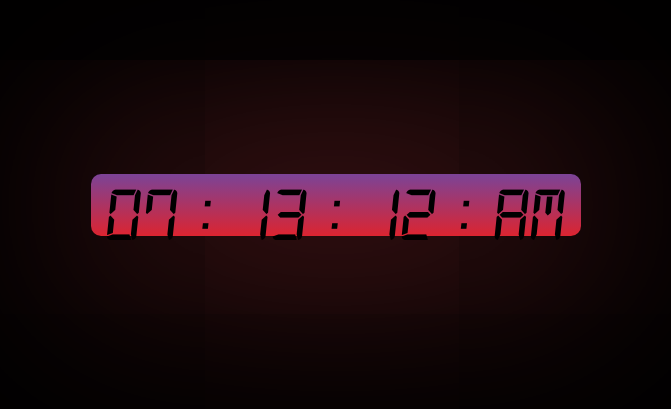
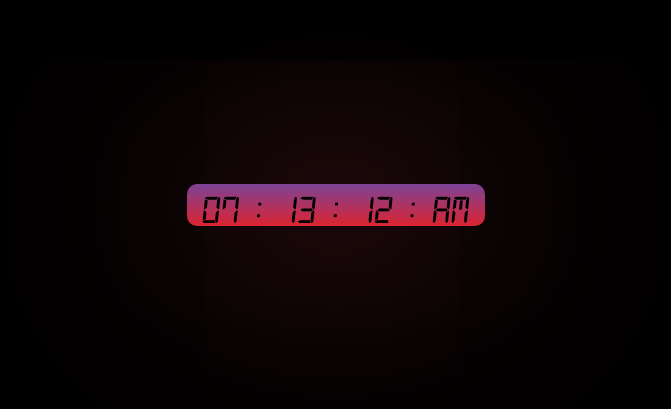
Before and after one commit to mhdnazim/Digital-Clock, a plain HTML site: page index.html in a window 1280 px wide. Shown: the part 195-604 px from the top of the page, without its empty margins (304-975 px from the left). Drawn offline with Linux system fonts and the light colour scheme.

Commit message:
Digital Clock

```diff
--- a/style.css
+++ b/style.css
@@ -15,11 +15,12 @@ body {
     height: 100vh;
     background-color: #000000;
     margin: 0;
+    overflow: hidden;
   }
 
   .clock {
     display: flex;
-    font-size: 77px;
+    font-size: 40px;
     font-family: "Digital", sans-serif;
     color: #000000;
     background-color: #5e626d;
```
